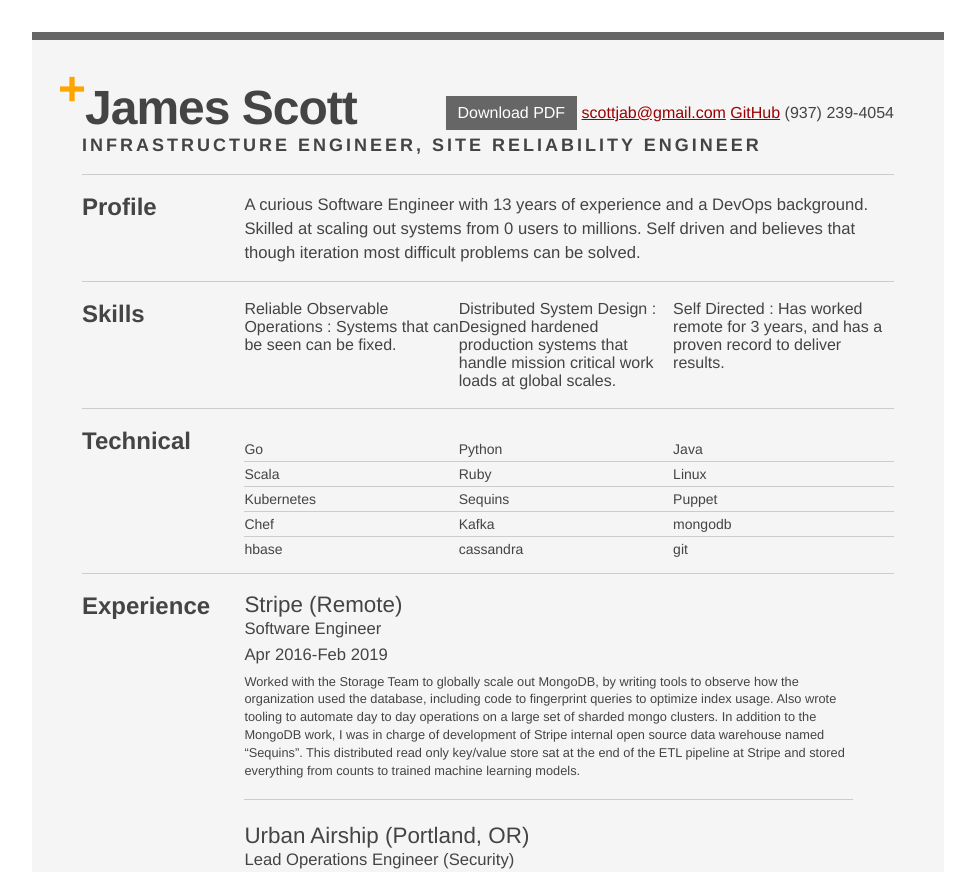
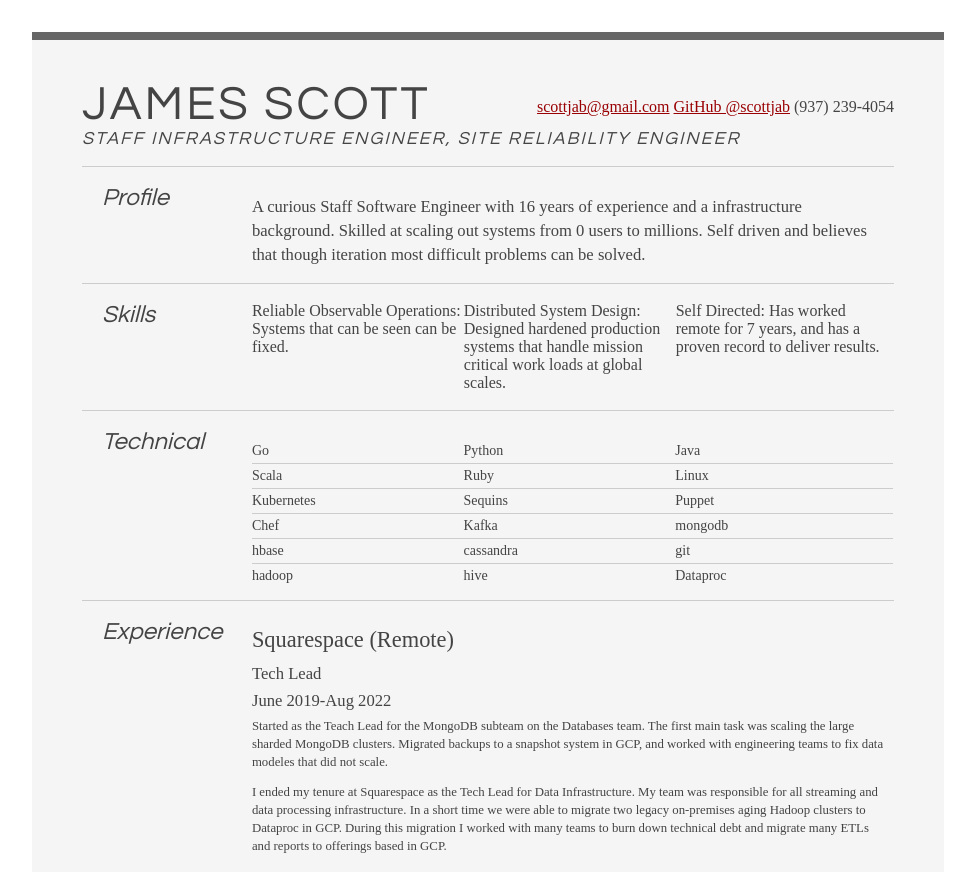
Before and after one commit to scottjab/resume, a plain HTML site: page resume.html in a window 1280 px wide. Shown: the top 872 px of the page, without its empty margins (152-1127 px from the left). Drawn offline with Linux system fonts and the light colour scheme.

Commit message:
Updated resume.
Hire me!

```diff
--- a/resume.html
+++ b/resume.html
@@ -3,7 +3,7 @@
 <head>
 <meta charset="utf-8">
 
-<title> | </title>
+<title>James Scott | Staff Infrastructure Engineer, Site Reliability Engineer</title>
 <style type="text/css">
 
 article,
@@ -262,26 +262,32 @@ body.pdf h1 {
   letter-spacing: 0;
   margin-top: 0;
   font-size: 48px;
-  text-transform: none;
+  text-transform: uppercase;
+  font-weight: normal;
 }
 body.pdf h2 {
   letter-spacing: 0;
   text-transform: uppercase;
+  font-style: italic;
   font-weight: normal;
 }
 body.pdf h3 {
   float: left;
-  width: 20%;
+  width: 16%;
   font-style: normal;
 }
 body.pdf h3+p {
   float: left;
-  width: 80%;
+  width: 78%;
 }
 body.pdf blockquote {
   top: 40px;
   right: 50px;
   position: absolute;
+}
+body.pdf ul li {
+  width: 33%;
+  float: left;
 }
 body.pdf ul dl {
   margin: 0;
@@ -293,11 +299,11 @@ body.pdf ul dl dt {
   margin: 0 0 .75em;
 }
 body.pdf ul dl dd {
-  padding: 0 4em 0 0;
+  padding: 0 2em 0 0;
 }
 body.pdf ol {
   float: left;
-  width: 80%;
+  width: 79%;
   margin: .7em 0 0;
 }
 body.pdf ol li {
@@ -316,6 +322,8 @@ body.pdf dl {
   margin: .7em 0 0;
   page-break-inside: avoid !important;
   display: block;
+  width: 79%;
+  float: left;
 }
 body.pdf dl strong {
   float: right;
@@ -337,7 +345,7 @@ body.pdf dl em {
   content: ".";
 }
 body {
-  font-family: 'Helvetica Neue', 'Helvetica', Arial, serif;
+  font-family: 'Hoefler Text', Times New Roman, Times, serif;
   color: #444;
 }
 h1,
@@ -345,15 +353,7 @@ h2,
 h3,
 h4,
 ul dl dt {
-  font-family: 'Helvetica Neue Light', 'Helvetica', Arial, serif;
-}
-h1:before {
-  content: "+";
-  font-weight: bold;
-  color: orange;
-  margin: -1em 0 0 -0.5em;
-  position: relative;
-  top: -0.4em;
+  font-family: Futura, "Century Gothic", AppleGothic, sans-serif;
 }
 .container {
   margin: 0 auto;
@@ -402,23 +402,25 @@ h1 {
   padding: 0;
   font-size: 36px;
   letter-spacing: -1px;
-  font-weight: bold;
+  font-weight: normal;
 }
 h2 {
   margin: 0;
   padding: 0;
   font-size: 18px;
+  font-style: italic;
   letter-spacing: -1px;
-  font-weight: bold;
+  font-weight: normal;
 }
 h3 {
-  margin: 0;
+  margin: 0px 20px;
   padding: 0 0 .5em;
   font-size: 150%;
-  font-weight: bold;
+  font-style: italic;
+  font-weight: normal;
 }
 h3+p {
-  margin: 0 0 16px;
+  margin: .6em 0 16px;
   padding: 0;
   display: block;
   font-size: 104%;
@@ -428,13 +430,11 @@ ul {
   margin: 0;
   padding: 0;
   list-style: none;
-  display: flex;
-  flex-wrap: wrap;
+  display: table;
 }
 ul li {
   margin: 0;
   padding: 0;
-  flex-basis: 33%;
 }
 ul dl {
   margin: .3em 0 0;
@@ -453,7 +453,7 @@ ul dl dd {
 ol {
   margin: 0;
   padding: 0 0 .75em;
-  width: 80%;
+  width: 84%;
   display: inline-block;
 }
 ol li {
@@ -470,9 +470,8 @@ ol li:nth-child(1) {
   border-top: none;
 }
 dl {
-  float: left;
-  display: block;
-  width: 75%;
+  display: inline-block;
+  width: 78%;
   margin: 0;
   padding: 0;
 }
@@ -495,32 +494,6 @@ dl em {
   font-size: 110%;
   margin: .15em 0 .5em;
   font-style: bold;
-}
-dl dd li {
-  width: 100%;
-  margin: 0 1em 1em;
-  list-style-type: square;
-}
-dl dt {
-  display: block;
-  clear: both;
-}
-dl dt {
-  border-top: 1px solid #ccc;
-  padding-top: 1em;
-}
-h3 + dl dt:first-child {
-  border: 0;
-  padding-top: 0;
-}
-dl dd p:first-child {
-  font-weight: bold;
-  text-transform: uppercase;
-  font-size: 1.2em;
-}
-ul li dt {
-  border: 0;
-  padding-top: 0;
 }
 #footer {
   display: none;
@@ -571,19 +544,27 @@ ul li dt {
   h1 {
     margin-top: 0;
     font-size: 48px;
-    letter-spacing: -1px;
+    text-transform: uppercase;
+    letter-spacing: 3px;
+    font-weight: normal;
   }
   h2 {
     text-transform: uppercase;
-    letter-spacing: 3px;
+    font-style: italic;
+    letter-spacing: 2px;
+    font-weight: normal;
   }
   h3 {
     float: left;
-    width: 20%;
+    width: 16%;
   }
   h3+p {
     float: left;
-    width: 80%;
+    width: 78%;
+  }
+  ul li {
+    width: 33%;
+    float: left;
   }
   ul dl dt {
     font-size: 122%;
@@ -591,11 +572,11 @@ ul li dt {
     margin-bottom: .75em;
   }
   ul dl dd {
-    padding: 0 4em 0 0;
+    padding: 0 2em 0 0;
   }
   ol {
     float: left;
-    width: 80%;
+    width: 79%;
     margin: .6em 0 0;
   }
   ol li {
@@ -609,6 +590,9 @@ ul li dt {
   ol li:nth-child(2),
   ol li:nth-child(3) {
     border-top: none;
+  }
+  dl {
+    margin: .5em 0 0;
   }
   dl strong {
     float: right;
@@ -629,12 +613,11 @@ ul li dt {
     <div class="resume">
         <h1>James Scott</h1>
 
-<h2>Infrastructure Engineer, Site Reliability Engineer</h2>
+<h2>Staff Infrastructure Engineer, Site Reliability Engineer</h2>
 
 <blockquote>
-  <p><a href="resume.pdf">Download PDF</a>
-  <a href="mailto:scottjab@gmail.com">scottjab@gmail.com</a>
-  <a href="https://github.com/scottjab">GitHub</a>
+  <p><a href="mailto:scottjab@gmail.com">scottjab@gmail.com</a>
+  <a href="https://github.com/scottjab">GitHub @scottjab</a>
   (937) 239-4054</p>
 </blockquote>
 
@@ -642,19 +625,16 @@ ul li dt {
 
 <h3 id="profile">Profile</h3>
 
-<p>A curious Software Engineer with 13 years of experience and a DevOps  background. Skilled at scaling out systems from 0 users to millions. Self driven and believes that though iteration most difficult problems can be solved.</p>
+<p>A curious Staff Software Engineer with 16 years of experience and a infrastructure background. Skilled at scaling out systems from 0 users to millions. Self driven and believes that though iteration most difficult problems can be solved.</p>
 
 <hr />
 
 <h3 id="skills">Skills</h3>
 
 <ul>
-<li>Reliable Observable Operations
-: Systems that can be seen can be fixed.</li>
-<li>Distributed System Design
-: Designed hardened production systems that handle mission critical work loads at global scales. </li>
-<li>Self Directed
-: Has worked remote for 3 years, and has a proven record to deliver results.</li>
+<li>Reliable Observable Operations: Systems that can be seen can be fixed.</li>
+<li>Distributed System Design: Designed hardened production systems that handle mission critical work loads at global scales. </li>
+<li>Self Directed: Has worked remote for 7 years, and has a proven record to deliver results.</li>
 </ul>
 
 <hr />
@@ -677,6 +657,9 @@ ul li dt {
 <li>hbase</li>
 <li>cassandra</li>
 <li>git</li>
+<li>hadoop</li>
+<li>hive</li>
+<li>Dataproc</li>
 </ol>
 
 <hr />
@@ -684,6 +667,15 @@ ul li dt {
 <h3 id="experience">Experience</h3>
 
 <dl>
+<dt>Squarespace (Remote)</dt>
+<dd>
+<p><em>Tech Lead</em>
+<em>June 2019-Aug 2022</em>
+Started as the Teach Lead for the MongoDB subteam on the Databases team.  The first main task was scaling the large sharded MongoDB clusters. Migrated backups to a snapshot system in GCP, and worked with engineering teams to fix data modeles that did not scale.</p>
+
+<p>I ended my tenure at Squarespace as the Tech Lead for Data Infrastructure. My team was responsible for all streaming and data processing infrastructure. In a short time we were able to migrate two legacy on-premises aging Hadoop clusters to Dataproc in GCP.  During this migration I worked with many teams to burn down technical debt and migrate many ETLs and reports to offerings based in GCP.</p>
+</dd>
+
 <dt>Stripe (Remote)</dt>
 <dd><em>Software Engineer</em>
 <em>Apr 2016-Feb 2019</em>
```
Also changed, not shown: 2 other files.
